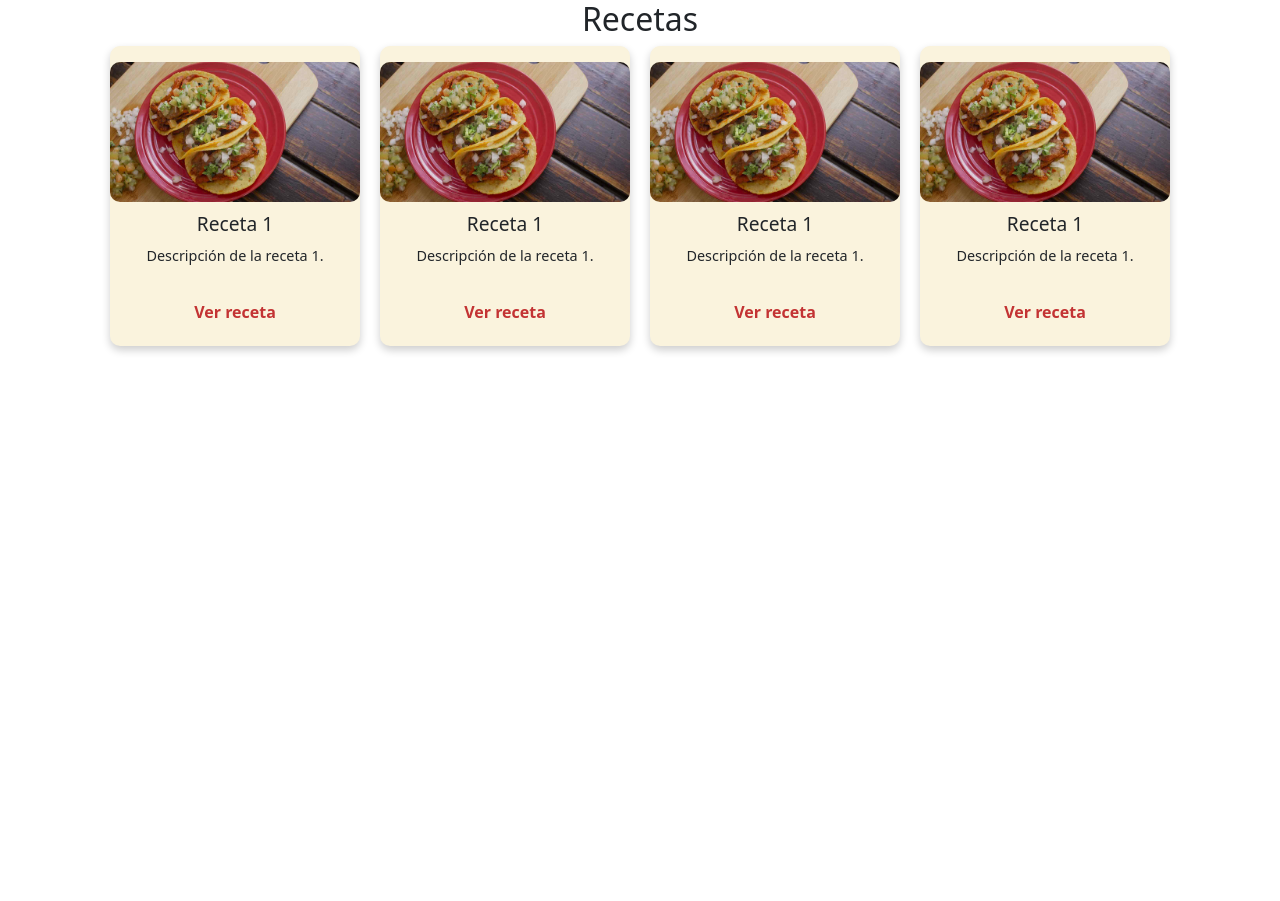
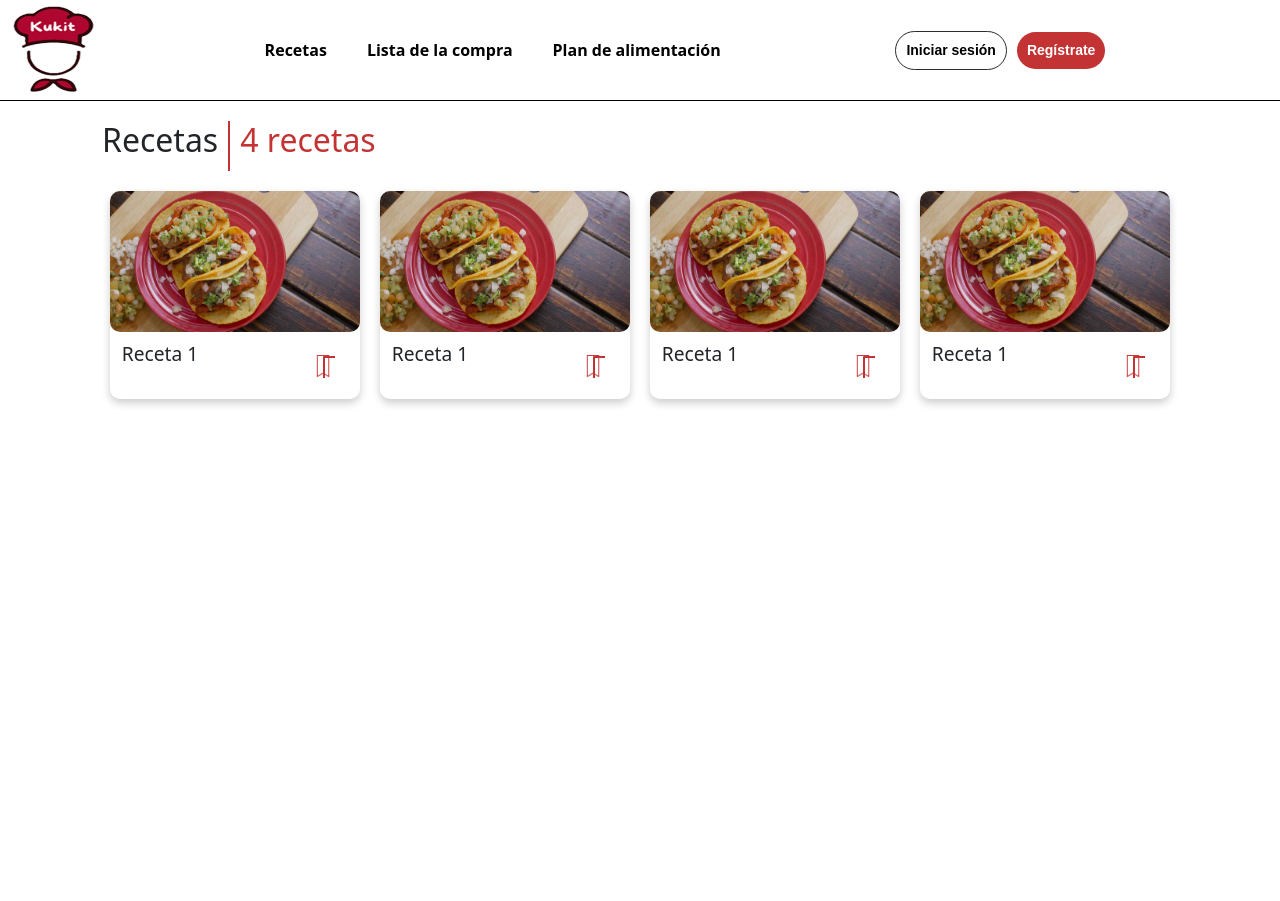
Before and after one commit to danisimmon/Kukit, a PHP site: page /productos.html in a window 1280 px wide. Before the commit the page ends 353 px from the top, so only its background shows below. Run offline with PHP 8.4, Linux system fonts and the light colour scheme.

Commit message:
HTML y CSS Home y productos

```diff
--- a/frontend/css/productos.css
+++ b/frontend/css/productos.css
@@ -1,4 +1,4 @@
-.container{
+/* .container{
     display: flex;
     flex-direction: column;
     align-items: center;
@@ -13,7 +13,7 @@
 .tarjeta{
     width: 250px;
     height: 300px;
-    background-color: #FAF3DD;
+    background-color: var();
     border-radius: 10px;
     box-shadow: 0 4px 8px rgba(0, 0, 0, 0.2);
     display: flex;
@@ -47,4 +47,4 @@
 }
 .tarjeta a:hover{
     text-decoration: underline;
-}
+} */
--- a/frontend/css/style.css
+++ b/frontend/css/style.css
@@ -1,4 +1,4 @@
-:root{
+:root {
     --primary-color: #C33333;
     --dark-primary-color: #922020;
     --secondary-color: #D9D9D9;
@@ -29,7 +29,8 @@ button {
 
 /* hover de .btn-reservation */
 button:hover {
-    background-color: var(--primary-color); /* Más translúcido */
+    background-color: var(--primary-color);
+    /* Más translúcido */
     transform: scale(1.05);
     box-shadow: 0px 0px 10px var(--dark-primary-color);
 }
@@ -39,15 +40,21 @@ input {
     border-radius: 10px;
     border: 1px solid rgba(0, 0, 0, 0.62);
     background: #FFF;
-    font-size: 14px; /* Tamaño del texto dentro del input */
-    color: #000; /* Color del texto dentro del input */
-    font-weight: 400; /* Peso del texto dentro del input */
-    padding: 10px; /* Espaciado interno para que el texto no quede pegado */
+    font-size: 14px;
+    /* Tamaño del texto dentro del input */
+    color: #000;
+    /* Color del texto dentro del input */
+    font-weight: 400;
+    /* Peso del texto dentro del input */
+    padding: 10px;
+    /* Espaciado interno para que el texto no quede pegado */
 }
 
 input:focus {
-    color: #333; /* Un color más oscuro para mejorar la visibilidad */
-    font-weight: 500; /* Hacerlo un poco más marcado al escribir */
+    color: #333;
+    /* Un color más oscuro para mejorar la visibilidad */
+    font-weight: 500;
+    /* Hacerlo un poco más marcado al escribir */
 }
 
 header {
@@ -59,9 +66,10 @@ header {
     justify-content: space-between;
     align-items: center;
     place-self: center;
+    border-bottom: var(--text-color) solid 1px;
 }
 
-#hamburger-menu{
+#hamburger-menu {
     display: none;
     cursor: pointer;
     z-index: 200;
@@ -240,7 +248,8 @@ header .contenedor-header .sign-up:hover {
     height: auto;
     box-shadow: 0 0 15px rgba(0, 0, 0, 0.2);
     opacity: 1;
-    transform: scale(1); /* Asegura que no esté minimizado */
+    transform: scale(1);
+    /* Asegura que no esté minimizado */
     transition: opacity 0.3s ease, transform 0.3s ease;
 }
 
@@ -266,14 +275,30 @@ header .contenedor-header .sign-up:hover {
     justify-content: center;
     align-items: flex-start;
     gap: 10px;
+    width: 5%;
+}
+
+.checkbox-label {
+    display: flex;
+    align-items: center;
+    gap: 10px;
+    cursor: pointer;
+}
+
+/* .aceptar-terminos {
+    display: flex;
+    justify-content: center;
+    align-items: center;
+    gap: 10px;
     width: 95%;
-}
+} */
 
 #inicio-google {
     background-color: var(--background-color);
     color: var(--text-color);
     border: 1px solid rgba(0, 0, 0, 0.62);
 }
+
 .contenedor-email-password {
     display: flex;
     flex-direction: column;
@@ -410,7 +435,8 @@ footer .contenedor-footer div p {
     margin-bottom: 30px;
 }
 
-footer .contenedor-footer div figure > img, footer .contenedor-footer div a > img {
+footer .contenedor-footer div figure>img,
+footer .contenedor-footer div a>img {
     width: 52px !important;
     height: 52px !important;
 }
@@ -464,6 +490,7 @@ footer hr {
     background-color: var(--background-color);
     border-radius: 8px;
 }
+
 .img-hero {
     width: 100vw;
     height: 450px;
@@ -480,9 +507,9 @@ footer hr {
     display: flex;
     flex-direction: column;
     align-items: center;
-  }
+}
 
-  .btn-reservation {
+.btn-reservation {
     margin-top: 20px;
     padding: 12px 24px;
     border: none;
@@ -490,4 +517,103 @@ footer hr {
     font-weight: bold;
     cursor: pointer;
     width: 50%;
+}
+
+/* APARTADO DE RECETAS */
+.titulo-pagina {
+    display: flex;
+    margin-right: auto;
+    gap: 10px;
+    padding: 20px;
+    background-color: var(--background-color);
+    border-radius: 8px;
+}
+
+.linea-vertical {
+    width: 2px;
+    /* grosor de la línea */
+    height: 50px;
+    /* largo de la línea */
+    background-color: var(--primary-color);
+    /* color de la línea */
+}
+
+.numero-recetas{
+    color: var(--primary-color)
+}
+
+.container{
+    display: flex;
+    flex-direction: column;
+    align-items: center;
+    height: 100vh;
+}
+.tarjetas{
+    display: flex;
+    flex-wrap: wrap;
+    gap: 20px;
+    justify-content: center;
+}
+.tarjeta{
+    width: 250px;
+    height: auto;
+    background-color: var(--background-color);
+    border-radius: 10px;
+    box-shadow: 0 4px 8px rgba(0, 0, 0, 0.2);
+    display: flex;
+    flex-direction: column;
+    align-items: center;
+    justify-content: center;
+    transition: transform 0.2s;
+    cursor: pointer;
+}
+.tarjeta:hover{
+    transform: scale(1.05);
+}
+.imagen-receta-tarjeta{
+    width: 100%;
+    height: auto;
+    border-radius: 10px;
+}
+/* .tarjeta img{
+    width: 100%;
+    height: auto;
+    border-radius: 10px;
+} */
+.tarjeta h3{
+    margin: 10px 0;
+    font-size: 1.2em;
+    text-align: center;
+    margin-right: 60%;
+}
+.tarjeta p{
+    font-size: 0.9em;
+    text-align: center;
+}
+.tarjeta a{
+    text-decoration: none;
+    color: #C33333;
+    font-weight: bold;
+    margin-top: 10px;
+}
+.tarjeta a:hover{
+    text-decoration: underline;
+
+}
+
+.icono-bookmark {
+    position: relative;
+    bottom: 10%;
+    margin-left: 70%;
+    width: 24px;
+    height: 24px;
+    cursor: pointer;
+    width: 24px;
+    height: 24px;
+    transition: all 0.3s ease;
+    background-image: url("img/bookmark.png");
   }
+
+.icono-bookmark:hover {
+    background-image: url("img/bookmark-relleno.png");
+}
--- a/frontend/productos.html
+++ b/frontend/productos.html
@@ -11,46 +11,134 @@
     <script src="https://cdn.jsdelivr.net/npm/bootstrap@5.3.5/dist/js/bootstrap.bundle.min.js"
         integrity="sha384-k6d4wzSIapyDyv1kpU366/PK5hCdSbCRGRCMv+eplOQJWyd1fbcAu9OCUj5zNLiq" crossorigin="anonymous"
         defer></script>
-
+    <link rel="stylesheet" href="css/style.css">
     <link rel="stylesheet" href="css/productos.css">
 </head>
 
 <body>
+    <div id="root"></div>
+    <header>
+        <a href="./index.html" id="logo-header">
+            <img src="img/logo_kukit.png" alt="" id="logo-header">
+        </a>
+        <button id="hamburger-menu">
+            <span></span>
+            <span></span>
+            <span></span>
+        </button>
+        <nav>
+            <ul>
+                <li><a href="productos.html">Recetas</a></li>
+                <li><a href="">Lista de la compra</a></li>
+                <li><a href="">Plan de alimentación</a></li>
+            </ul>
+        </nav>
+        <div class="contenedor-header">
+            <button class="sign-in" id="sign-in">Iniciar sesión</button>
+            <button class="sign-up" id="sign-up">Regístrate</button>
+        </div>
+        <div id="pop-up"></div>
+        <!-- <div class="pop-up-sign-up" id="pop-up-sign-up">
+            <section class="contenedor-sign-up" id="contenedor-sign-up">
+                <figure>
+                    <a href=""><img src="img/logo_kukit.png" alt="logo de kukit"></a>
+                </figure>
+
+                <h1>CREAR CUENTA</h1>
+                <hr class="linea-inicio-sesion">
+                <form action="" id="sign-up-form">
+
+                    <div>
+                        <label for="email-sign-up">Correo electrónico:</label>
+                        <input type="email" name="email-sign-up" id="email-sign-up">
+                    </div>
+
+                    <div>
+                        <label for="password-sign-up">Contraseña:</label>
+                        <input type="password" name="password-sign-up" id="password-sign-up">
+                    </div>
+                    <label class="checkbox-label">
+                        <input type="checkbox" name="recordarme" id="recordarme">
+                        <span>Recordarme</span>
+                    </label>
+
+                    <p class="aceptar-terminos">
+                        Al hacer clic en «Aceptar y crear cuenta», aceptas las <b><u>Condiciones de
+                                uso</u></b>, la <b><u>Política de privacidad</u></b> y la <b><u>Política de
+                                cookies</u></b> de Kukit
+                    </p>
+
+                    <button type="submit" class="botones-inicio-sesion">Aceptar y crear cuenta</button>
+                </form>
+                <p>¿Ya tienes cuenta?</p>
+                <button class="botones-inicio-sesion" id="inicio-google">Iniciar sesión</button>
+
+                <hr>
+
+            </section>
+        </div> -->
+
+        <!-- <div class="pop-up-sign-in" id="pop-up-sign-in">
+            <section class="contenedor-sign-in" id="contenedor-sign-in">
+                <figure>
+                    <a href="index.html"><img src="img/logo_kukit.png" alt="Logo de Kukit"></a>
+                </figure>
+
+                <h1>INICIAR SESIÓN</h1>
+                <hr class="linea-inicio-sesion">
+
+                <hr>
+
+                <form>
+                    <div class="contenedor-email-password">
+                        <label for="email-sign-in" id="mail" class="mail">Correo electrónico:</label>
+                        <input type="email" name="email-sign-in" id="email-sign-in">
+                        <span id="errorEmail"></span>
+                    </div>
+
+                    <div class="contenedor-email-password">
+                        <label for="password-sign-in" class="password-sign-in">Contraseña:</label>
+                        <input type="password" name="password-sign-in" id="password-sign-in">
+                        <span id="errorPassword"></span>
+                    </div>
+
+                    <button class="botones-inicio-sesion">Iniciar sesión</button>
+
+                </form>
+                <button class="botones-inicio-sesion" id="inicio-google">Iniciar sesión con Google</button>
+            </section>
+        </div> -->
+    </header>
     <div class="container">
-        <div class="titulo">
+        <div class="titulo-pagina">
             <h2>Recetas</h2>
+            <div class="linea-vertical"></div>
+            <h2 class="numero-recetas">4 recetas</h2>
         </div>
+
         <div class="tarjetas">
             <div class="tarjeta">
-                <img src="img/comida.jpg" alt="Receta 1">
+                <img src="img/comida.jpg" class="imagen-receta-tarjeta" alt="Receta 1">
                 <h3>Receta 1</h3>
-                <p>Descripción de la receta 1.</p>
-                <a class="btn" data-bs-toggle="offcanvas" href="#offcanvasExample" role="button"
-                    aria-controls="offcanvasExample">Ver receta</a>
+                <img src="img/bookmark.png" class="icono-bookmark" alt="Guardar">
             </div>
 
             <div class="tarjeta">
-                <img src="img/comida.jpg" alt="Receta 1">
+                <img src="img/comida.jpg" class="imagen-receta-tarjeta" alt="Receta 1">
                 <h3>Receta 1</h3>
-                <p>Descripción de la receta 1.</p>
-                <a class="btn" data-bs-toggle="offcanvas" href="#offcanvasExample" role="button"
-                    aria-controls="offcanvasExample">Ver receta</a>
+                <img src="img/bookmark.png" class="icono-bookmark" alt="Guardar">
             </div>
 
             <div class="tarjeta">
-                <img src="img/comida.jpg" alt="Receta 1">
+                <img src="img/comida.jpg" class="imagen-receta-tarjeta" alt="Receta 1">
                 <h3>Receta 1</h3>
-                <p>Descripción de la receta 1.</p>
-                <a class="btn" data-bs-toggle="offcanvas" href="#offcanvasExample" role="button"
-                    aria-controls="offcanvasExample">Ver receta</a>
+                <img src="img/bookmark.png" class="icono-bookmark" alt="Guardar">
             </div>
 
             <div class="tarjeta">
-                <img src="img/comida.jpg" alt="Receta 1">
+                <img src="img/comida.jpg" class="imagen-receta-tarjeta" alt="Receta 1">
                 <h3>Receta 1</h3>
-                <p>Descripción de la receta 1.</p>
-                <a class="btn" data-bs-toggle="offcanvas" href="#offcanvasExample" role="button"
-                    aria-controls="offcanvasExample">Ver receta</a>
+                <img src="img/bookmark.png" class="icono-bookmark" alt="Guardar">
             </div>
         </div>
     </div>
@@ -98,5 +186,16 @@
     </div>
 
 </body>
+<!-- <script>
+    const bookmark = document.querySelector('.icono-bookmark');
+
+    bookmark.addEventListener('mouseenter', () => {
+        bookmark.src = 'img/bookmark-relleno.png';
+    });
+
+    bookmark.addEventListener('mouseleave', () => {
+        bookmark.src = 'img/bookmark.png';
+    });
+</script> -->
 
 </html>
```
Also changed, not shown: frontend/index.html (+19 -13 lines), frontend/img/bookmark-relleno.png (added), frontend/img/bookmark.png (added), frontend/img/logo_kukit.png.
